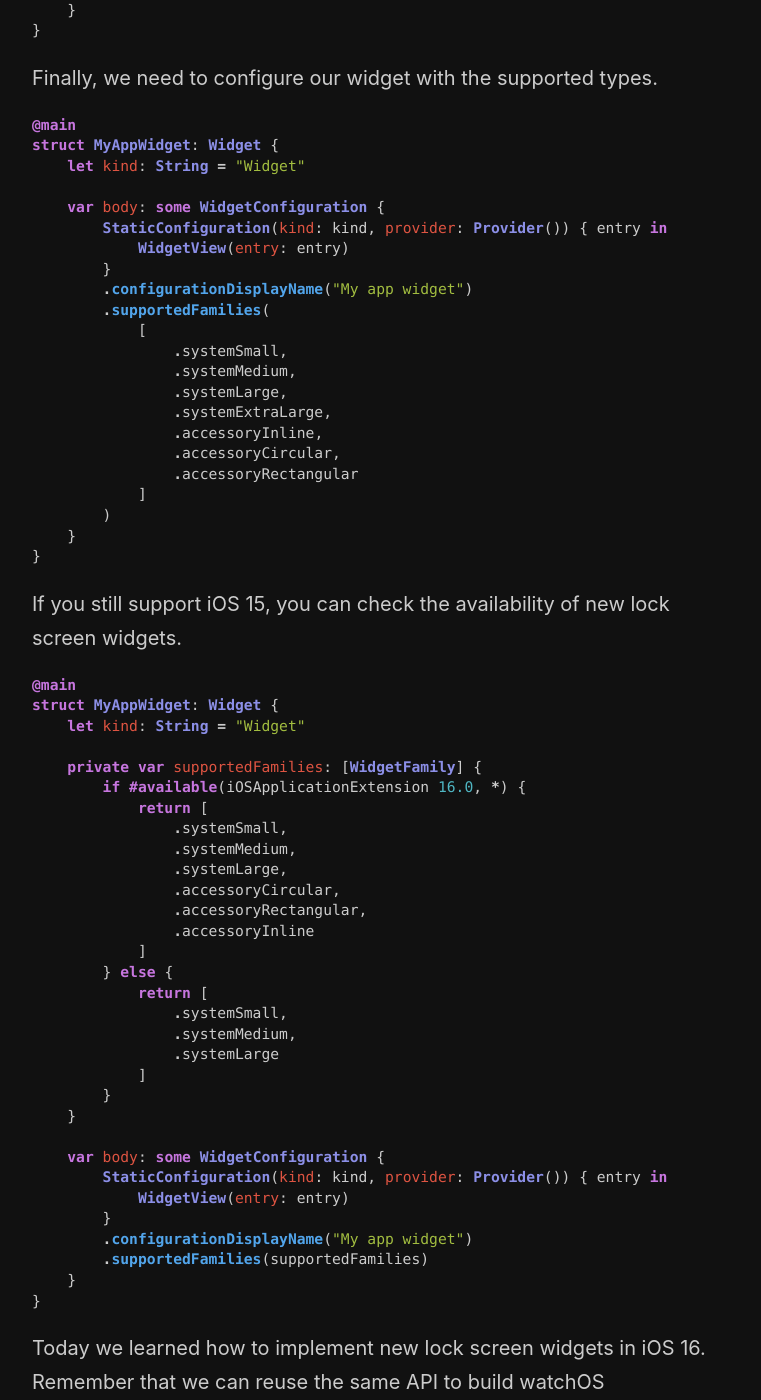
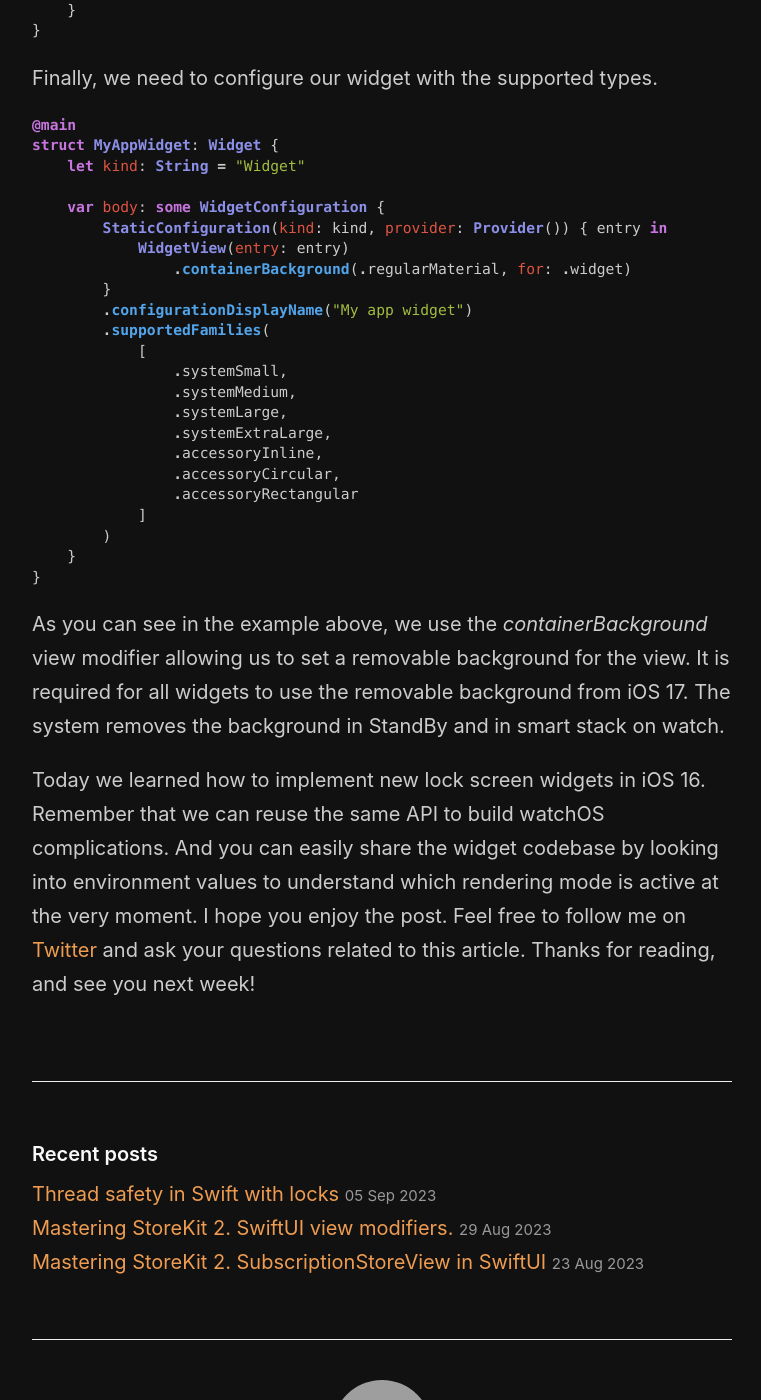
Before and after one commit to mecid/mecid.github.io, a Jekyll site: the page built from _posts/2022-08-30-lock-screen-widgets-in-swiftui.md, in a window 1280 px wide and 1400 px high, scrolled down 3299 px. Shown: the whole window, without its empty margins (258-1019 px from the left). Built offline with Jekyll 4.4.1, drawn with Linux system fonts in a browser that asks for light colours; grey boxes are pictures that could not be loaded.

Commit message:
standby section added to the lock screen post

````diff
--- a/_posts/2022-08-30-lock-screen-widgets-in-swiftui.md
+++ b/_posts/2022-08-30-lock-screen-widgets-in-swiftui.md
@@ -123,6 +123,7 @@ struct MyAppWidget: Widget {
     var body: some WidgetConfiguration {
         StaticConfiguration(kind: kind, provider: Provider()) { entry in
             WidgetView(entry: entry)
+                .containerBackground(.regularMaterial, for: .widget)
         }
         .configurationDisplayName("My app widget")
         .supportedFamilies(
@@ -140,40 +141,6 @@ struct MyAppWidget: Widget {
 }
 ```
 
-If you still support iOS 15, you can check the availability of new lock screen widgets.
-
-```swift
-@main
-struct MyAppWidget: Widget {
-    let kind: String = "Widget"
-
-    private var supportedFamilies: [WidgetFamily] {
-        if #available(iOSApplicationExtension 16.0, *) {
-            return [
-                .systemSmall,
-                .systemMedium,
-                .systemLarge,
-                .accessoryCircular,
-                .accessoryRectangular,
-                .accessoryInline
-            ]
-        } else {
-            return [
-                .systemSmall,
-                .systemMedium,
-                .systemLarge
-            ]
-        }
-    }
-
-    var body: some WidgetConfiguration {
-        StaticConfiguration(kind: kind, provider: Provider()) { entry in
-            WidgetView(entry: entry)
-        }
-        .configurationDisplayName("My app widget")
-        .supportedFamilies(supportedFamilies)
-    }
-}
-```
+As you can see in the example above, we use the *containerBackground* view modifier allowing us to set a removable background for the view. It is required for all widgets to use the removable background from iOS 17. The system removes the background in StandBy and in smart stack on watch.
 
 Today we learned how to implement new lock screen widgets in iOS 16. Remember that we can reuse the same API to build watchOS complications. And you can easily share the widget codebase by looking into environment values to understand which rendering mode is active at the very moment. I hope you enjoy the post. Feel free to follow me on [Twitter](https://twitter.com/mecid) and ask your questions related to this article. Thanks for reading, and see you next week!
````
